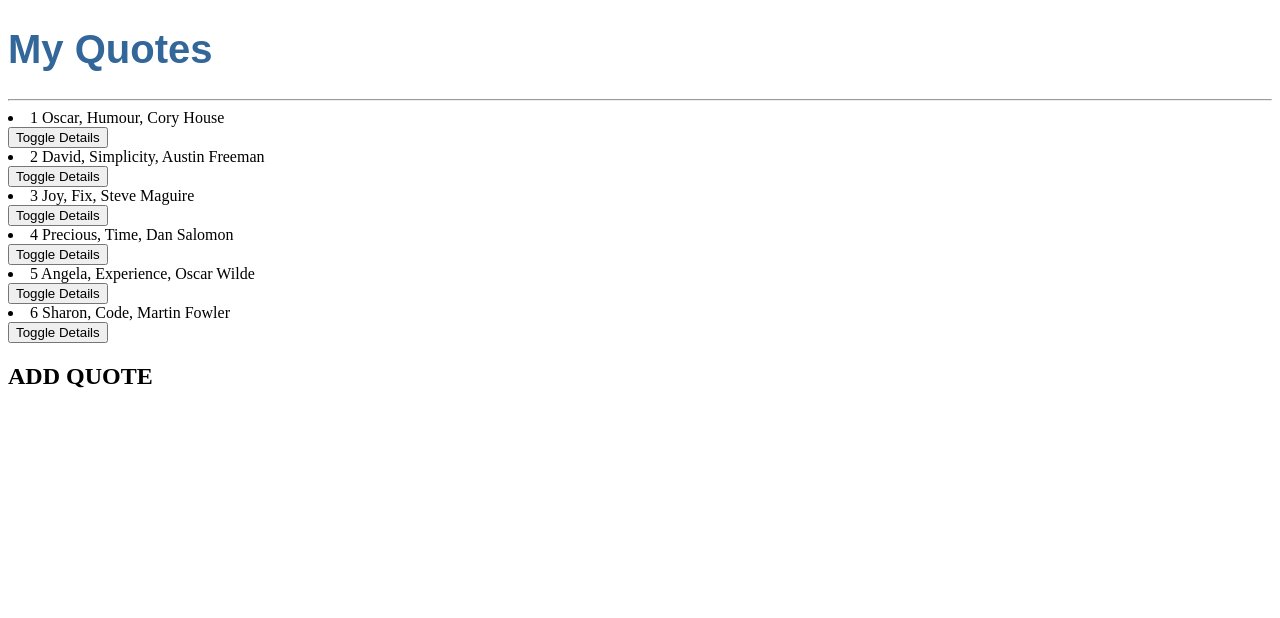
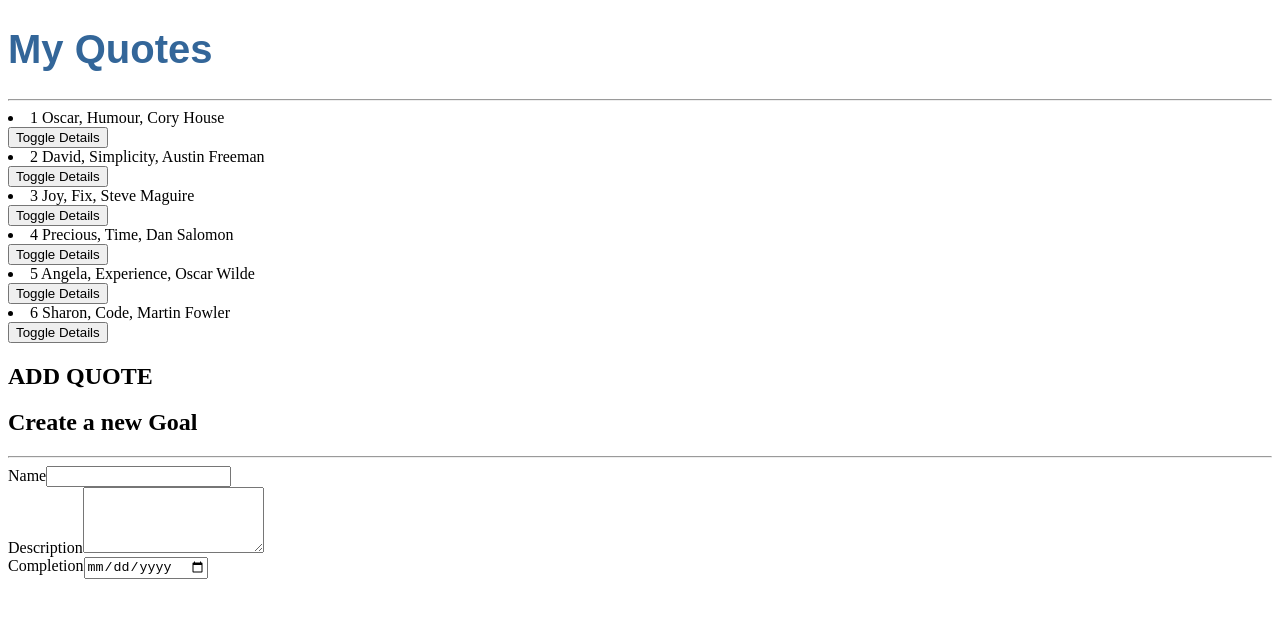
Before and after one commit to oscar9181/quote, an Angular app: page / in a window 1280 px wide. Shown: the top 618 px of the page. Built offline with nearby package versions, Linux system fonts and the light colour scheme.

Commit message:
quote form

```diff
--- a/src/app/quote-details/quote-details.component.ts
+++ b/src/app/quote-details/quote-details.component.ts
@@ -7,6 +7,12 @@
   styleUrls: ['./quote-details.component.css']
 })
 export class QuoteDetailsComponent implements OnInit {
+  isComplete: any;
+  quoteDelete(complete:boolean){
+    this.isComplete.emit(complete);
+  }
+
+
   @Input()
   quote!: Quote;
   @Output() isRead = new EventEmitter<boolean>();
--- a/src/app/quote-form/quote-form.component.html
+++ b/src/app/quote-form/quote-form.component.html
@@ -1,5 +1,28 @@
 <div class="container-fluid">
  <h2 class="heading"> ADD QUOTE</h2>
+ <div class="container-fluid">
+    <h2 class="text-center">Create a new Goal</h2>
+    <hr>
+    <form>
+        <div class="form-group">
+
+            <label for="name">Name</label>
+            <input type="text" required class="form-control" id="name">
+
+        </div>
+        <div class="form-group">
+
+            <label for="description">Description</label>
+            <textarea class="form-control" id="description" rows="4" required></textarea>
+
+        </div>
+        <div class="form-group">
+            <label for="complete">Completion</label>
+            <input type='date' id="complete" required>
+
+        </div>
+    </form>
+  </div>
 
 
 
```
